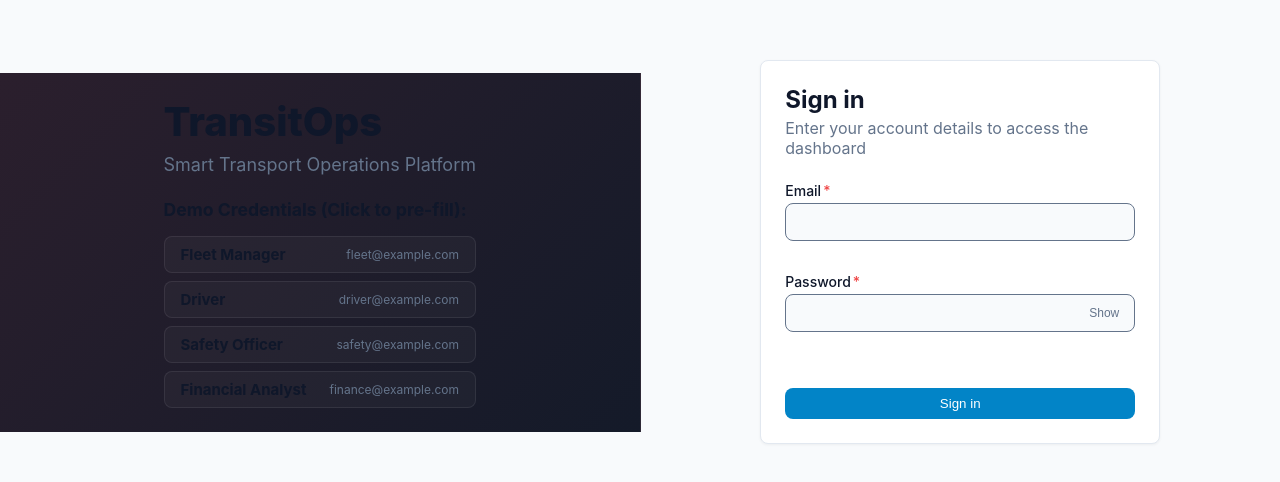
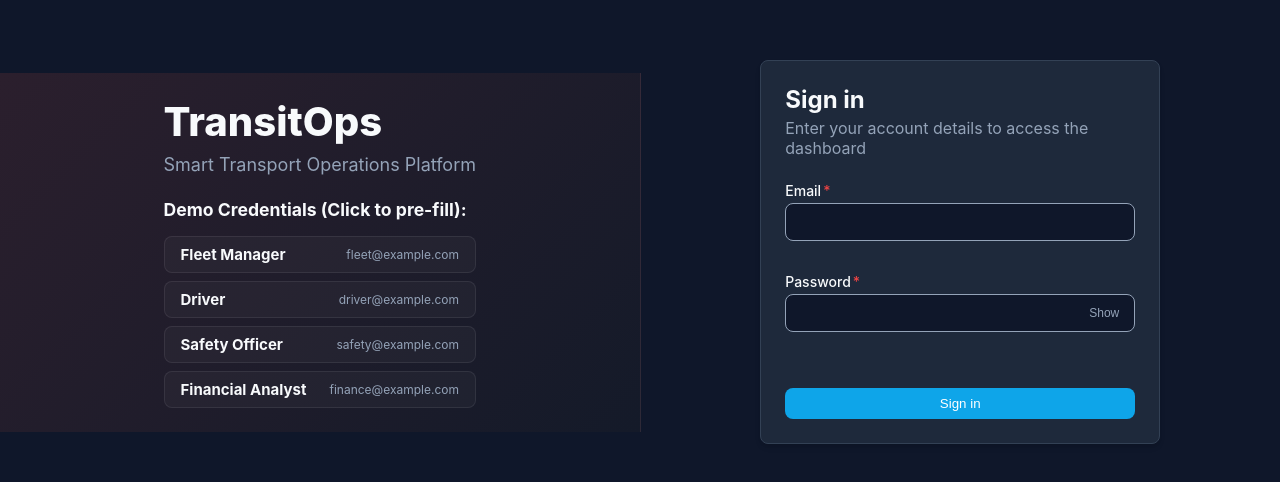
Before and after one commit to sreecharan-desu/odoo-hackathon-2026, a React (Vite) app in the folder apps/web/: page /login in a window 1280 px wide. Shown: the part 148-630 px from the top of the page. Built offline with nearby package versions, Linux system fonts and the light colour scheme; no server answers.

Commit message:
style: demo polish for theme and ui constants

```diff
--- /dev/null
+++ b/apps/web/src/components/ui/EmptyState.tsx
@@ -0,0 +1,16 @@
+import type { HTMLAttributes } from "react";
+
+type EmptyStateProps = HTMLAttributes<HTMLDivElement> & {
+  title?: string;
+  description?: string;
+};
+
+export default function EmptyState({ title, description, className = "", children, ...props }: EmptyStateProps) {
+  return (
+    <div className={`empty-state ${className}`.trim()} {...props}>
+      {title && <h3>{title}</h3>}
+      {description && <p>{description}</p>}
+      {children}
+    </div>
+  );
+}
--- a/apps/web/src/components/ui/index.ts
+++ b/apps/web/src/components/ui/index.ts
@@ -3,3 +3,4 @@ export { default as Card } from "./Card";
 export { default as Spinner } from "./Spinner";
 export { default as KpiCard } from "./KpiCard";
 export { default as StatusBadge } from "./StatusBadge";
+export { default as EmptyState } from "./EmptyState";
--- a/apps/web/src/constants/index.ts
+++ b/apps/web/src/constants/index.ts
@@ -1,16 +1,22 @@
 export const ROUTES = {
   home: "/",
   dashboard: "/dashboard",
+  fleet: "/fleet",
+  drivers: "/drivers",
   trips: "/trips",
-  fleet: "/fleet",
   maintenance: "/maintenance",
+  fuelExpenses: "/fuel-expenses",
+  analytics: "/analytics",
 } as const;
 
 export const SIDEBAR_LABELS = [
   { path: ROUTES.dashboard, label: "Dashboard" },
+  { path: ROUTES.fleet, label: "Fleet" },
+  { path: ROUTES.drivers, label: "Drivers" },
   { path: ROUTES.trips, label: "Trips" },
-  { path: ROUTES.fleet, label: "Fleet" },
   { path: ROUTES.maintenance, label: "Maintenance" },
+  { path: ROUTES.fuelExpenses, label: "Fuel & Expenses" },
+  { path: ROUTES.analytics, label: "Analytics" },
 ];
 
 export const STATUS_COLORS = {
@@ -19,6 +25,8 @@ export const STATUS_COLORS = {
   "In Shop": "error",
   Maintenance: "warning",
   Retired: "muted",
+  "Off Duty": "muted",
+  Suspended: "error",
 } as const;
 
 export const API_BASE_URL = import.meta.env.VITE_API_URL ?? "http://localhost:8000";
--- a/apps/web/src/styles/theme.css
+++ b/apps/web/src/styles/theme.css
@@ -1,13 +1,13 @@
-/* TransitOps Theme */
+/* TransitOps Theme - Dark Fleet Ops */
 
 :root {
-  --color-bg: #f8fafc;
-  --color-surface: #ffffff;
-  --color-primary: #0284c7; /* Functional blue */
-  --color-primary-hover: #0369a1;
-  --color-text: #0f172a;
-  --color-muted: #64748b;
-  --color-border: #e2e8f0;
+  --color-bg: #0f172a;       /* Slate 900 */
+  --color-surface: #1e293b;  /* Slate 800 */
+  --color-primary: #0ea5e9;  /* Sky 500 */
+  --color-primary-hover: #0284c7; /* Sky 600 */
+  --color-text: #f8fafc;     /* Slate 50 */
+  --color-muted: #94a3b8;    /* Slate 400 */
+  --color-border: #334155;   /* Slate 700 */
 
   /* Status Colors */
   --color-success: #10b981; /* Green */
@@ -48,7 +48,7 @@ a {
   border-radius: var(--radius);
   padding: var(--space-4);
   border: 1px solid var(--color-border);
-  box-shadow: 0 1px 3px rgba(0,0,0,0.05);
+  box-shadow: 0 4px 6px -1px rgba(0, 0, 0, 0.1), 0 2px 4px -1px rgba(0, 0, 0, 0.06);
 }
 
 .button {
@@ -59,21 +59,27 @@ a {
   padding: var(--space-2) var(--space-3);
   cursor: pointer;
   font-weight: 500;
-  transition: background 0.2s;
+  transition: background 0.2s, transform 0.1s;
 }
 
 .button:hover {
   background: var(--color-primary-hover);
 }
 
+.button:active {
+  transform: translateY(1px);
+}
+
 .button--ghost {
   background: transparent;
-  border: 1px solid var(--color-primary);
-  color: var(--color-primary);
+  border: 1px solid var(--color-border);
+  color: var(--color-text);
 }
 
 .button--ghost:hover {
-  background: rgba(2, 132, 199, 0.05);
+  background: rgba(255, 255, 255, 0.05);
+  border-color: var(--color-primary);
+  color: var(--color-primary);
 }
 
 /* KpiCard */
@@ -90,8 +96,8 @@ a {
   letter-spacing: 0.05em;
 }
 .kpi-card-value {
-  font-size: 1.5rem;
-  font-weight: 600;
+  font-size: 1.75rem;
+  font-weight: 700;
   color: var(--color-text);
 }
 
@@ -99,12 +105,12 @@ a {
 .status-badge {
   display: inline-flex;
   align-items: center;
-  padding: 2px 8px;
+  padding: 4px 10px;
   border-radius: 9999px;
   font-size: 0.75rem;
-  font-weight: 600;
+  font-weight: 700;
   text-transform: uppercase;
-  letter-spacing: 0.025em;
+  letter-spacing: 0.05em;
 }
 
 /* Simple Table styles */
@@ -114,50 +120,54 @@ a {
 }
 .transit-table th,
 .transit-table td {
-  padding: var(--space-2) var(--space-3);
+  padding: var(--space-3);
   text-align: left;
   border-bottom: 1px solid var(--color-border);
 }
 .transit-table th {
   color: var(--color-muted);
-  font-size: 0.875rem;
-  font-weight: 500;
+  font-size: 0.8125rem;
+  font-weight: 600;
   text-transform: uppercase;
+  letter-spacing: 0.05em;
+}
+.transit-table tr {
+  transition: background 0.15s;
 }
 .transit-table tr:hover td {
-  background: #f1f5f9;
+  background: rgba(255, 255, 255, 0.03);
 }
 
-/* Sidebar Nav styles */
-.sidebar-nav-item {
-  display: block;
-  padding: var(--space-2) var(--space-3);
+/* Empty State */
+.empty-state {
+  display: flex;
+  flex-direction: column;
+  align-items: center;
+  justify-content: center;
+  padding: 48px var(--space-4);
   color: var(--color-muted);
+  text-align: center;
+  border: 1px dashed var(--color-border);
   border-radius: var(--radius);
-  margin-bottom: var(--space-1);
-  font-weight: 500;
-  transition: all 0.2s;
+  background: rgba(255, 255, 255, 0.01);
 }
-.sidebar-nav-item:hover {
-  background: #f1f5f9;
+.empty-state h3 {
+  margin: 0 0 var(--space-1);
   color: var(--color-text);
+  font-size: 1.125rem;
 }
-.sidebar-nav-item--active {
-  background: var(--color-primary);
-  color: white;
-}
-.sidebar-nav-item--active:hover {
-  background: var(--color-primary-hover);
-  color: white;
+.empty-state p {
+  margin: 0;
+  font-size: 0.9375rem;
 }
 
 /* Utils */
 .spinner {
   display: inline-block;
-  width: 1em;
-  height: 1em;
-  border: 2px solid currentColor;
-  border-right-color: transparent;
+  width: 1.25em;
+  height: 1.25em;
+  border: 2px solid rgba(255, 255, 255, 0.2);
+  border-right-color: currentColor;
   border-radius: 50%;
   animation: spinner-spin 0.75s linear infinite;
 }
```
